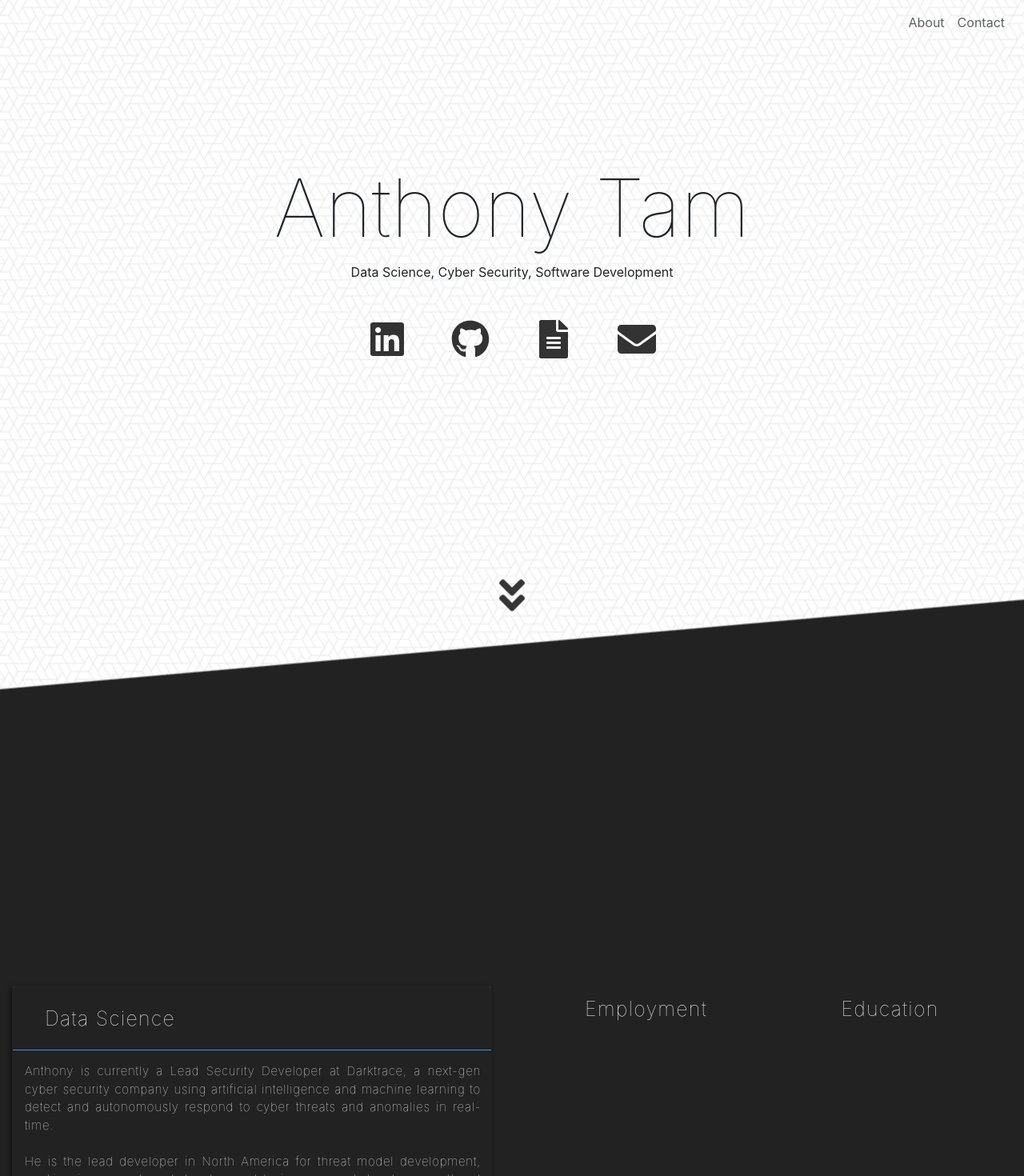
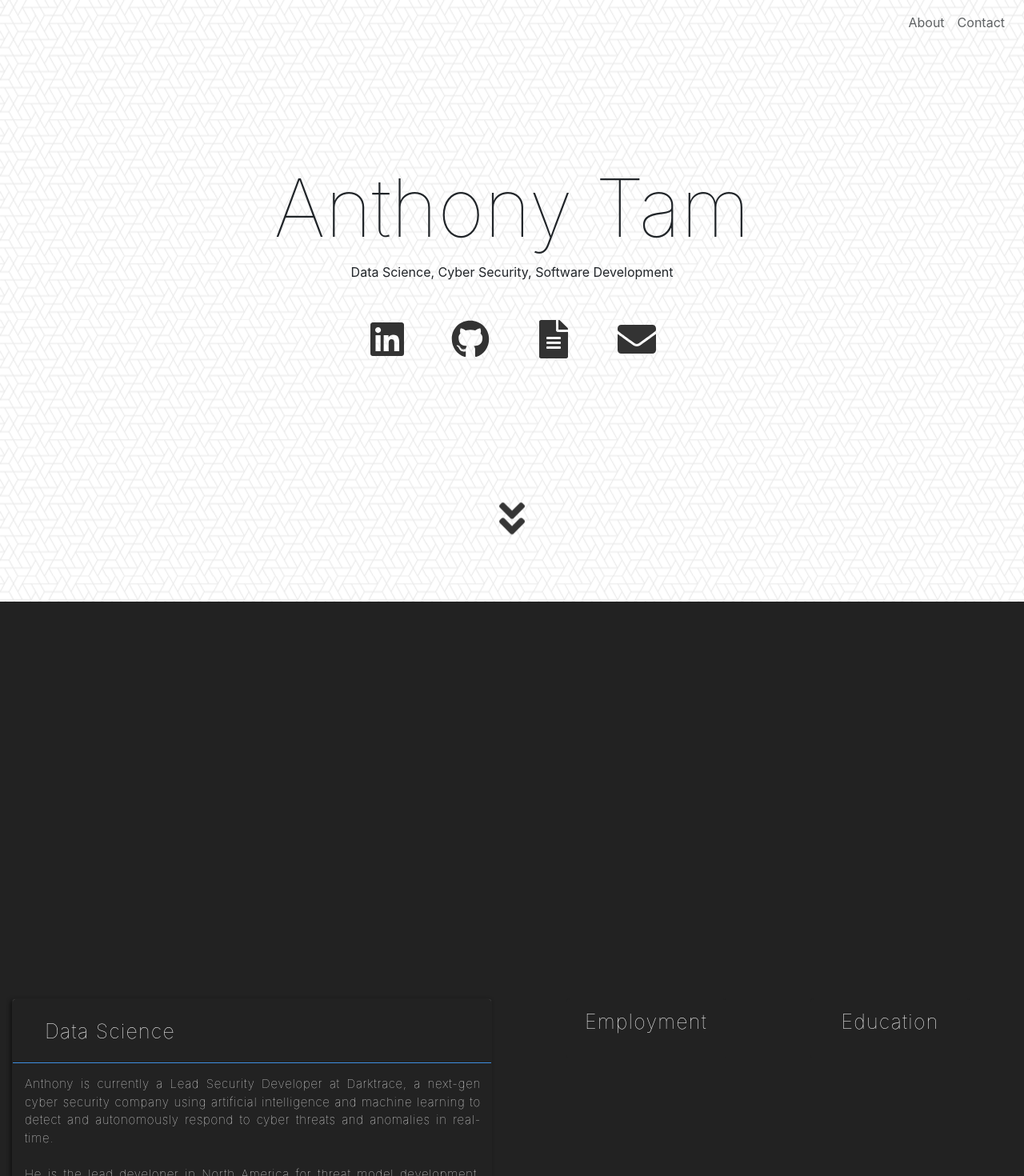
Before and after one commit to anthonytwh/anthonytwh.github.io, a React (Create React App) app: page / in a window 1280 px wide. Shown: the top 1470 px of the page at 80% size. Built offline with nearby package versions, Linux system fonts and the light colour scheme.

Commit message:
move arrow animation to Main.jsx

```diff
--- a/src/assets/styles.css
+++ b/src/assets/styles.css
@@ -130,7 +130,7 @@ H E A D E R
 */
 .Main {
   margin-top: 5em;
-  margin-bottom: 6em;
+  margin-bottom: 5em;
 }
 
 .Main-jumbo {
@@ -183,7 +183,7 @@ TODO DESIGN:
   height: -5em;
   position: -webkit-sticky;
   position: sticky;
-  top: 0em;
+  top: 1em;
 }
 
 .Main-arrow-icon {
@@ -235,8 +235,9 @@ A B O U T   M E
 
 */
 .About {
-  background:
-    linear-gradient(175deg, transparent 14.9%, #222 15.1%, #222 74.9%, #222 75.1%);
+  /* background:
+    linear-gradient(175deg, transparent 14.9%, #222 15.1%, #222 74.9%, #222 75.1%); */
+  background: #222;
   color: white;
   padding-top: 2em;
   padding-bottom: 5em;
--- a/src/components/About.jsx
+++ b/src/components/About.jsx
@@ -1,44 +1,18 @@
-import React, { Component, createRef } from 'react';
+import React, { Component } from 'react';
 import { Button, Row, Col, Toast, ToastBody, ToastHeader, Card, UncontrolledCollapse} from 'reactstrap';
 
 import '../assets/styles.css';
 import photo from '../assets/profilephoto.jpg';
 
-import { FontAwesomeIcon } from '@fortawesome/react-fontawesome'
-import { faAngleDoubleDown } from '@fortawesome/free-solid-svg-icons'
-
 
 class About extends Component {
 
-	constructor (props){
-		super(props);
-		this.about = createRef();
-		this.state = { currOpacity: 1 };
-	}
-
-	componentDidMount () {
-		window.onscroll =()=>{
-			if (window.scrollY < 750){
-				this.setState({currOpacity: 1})
-			}
-			if (750 <= window.scrollY){
-				const newOpacity = (200 - ((Math.ceil(window.scrollY/ 25)*25) - 750))/200;
-				this.setState({currOpacity: newOpacity})
-			}
-		};
-		console.log("did this log?")
-		// this.clickAbout.scrollIntoView();
-	}
-
 	render () {
-		const opacity = Math.min(this.state.currOpacity, 1);
+		// const opacity = Math.min(this.state.currOpacity, 1);
 		// console.log("scrollY", window.scrollY, (200 - ((Math.ceil(window.scrollY/ 25)*25) - 750))/200)
 		// console.log("opacity:", opacity)
 		return (
 		    <div>
-		    	<span className="Main-arrow" style={{ opacity }}>
-					<FontAwesomeIcon className="Main-arrow-icon" icon={faAngleDoubleDown} size="3x" />
-				</span>
 				<Row className="About-title-row" id="about" ref={this.about}>
 				</Row>
 				<Row xs="4">
--- a/src/components/Main.jsx
+++ b/src/components/Main.jsx
@@ -1,4 +1,4 @@
-import React, { Component} from 'react';
+import React, { Component, createRef } from 'react';
 import { Jumbotron, Row, Col } from 'reactstrap';
 
 import '../assets/styles.css';
@@ -7,14 +7,32 @@ import Resume from '../resources/Anthony_Resume.pdf';
 import { FontAwesomeIcon } from '@fortawesome/react-fontawesome'
 import { faFileAlt, faEnvelope } from '@fortawesome/free-solid-svg-icons'
 import { faGithub, faLinkedin } from '@fortawesome/free-brands-svg-icons'
+import { faAngleDoubleDown } from '@fortawesome/free-solid-svg-icons'
 
 class Main extends Component {
 
 	constructor (props){
 		super(props);
+		this.about = createRef();
+		this.state = { currOpacity: 1 };
+	}
+
+	componentDidMount () {
+		window.onscroll =()=>{
+			if (window.scrollY < 750){
+				this.setState({currOpacity: 1})
+			}
+			if (750 <= window.scrollY){
+				const newOpacity = (200 - ((Math.ceil(window.scrollY/ 25)*25) - 750))/200;
+				this.setState({currOpacity: newOpacity})
+			}
+		};
+		console.log("did this log?")
+		// this.clickAbout.scrollIntoView();
 	}
 
 	render () {
+		const opacity = Math.min(this.state.currOpacity, 1);
 		return (
 		    <div className="Main">
 		    	<Jumbotron className="Main-jumbo">
@@ -39,6 +57,9 @@ class Main extends Component {
 							<FontAwesomeIcon className="Main-icons" icon={faEnvelope} size="3x" /></a></Col>
 					</Row>
 				</Jumbotron>
+		    	<span className="Main-arrow" style={{ opacity }}>
+					<FontAwesomeIcon className="Main-arrow-icon" icon={faAngleDoubleDown} size="3x" />
+				</span>
 		    </div>
 		)
 	}
```
